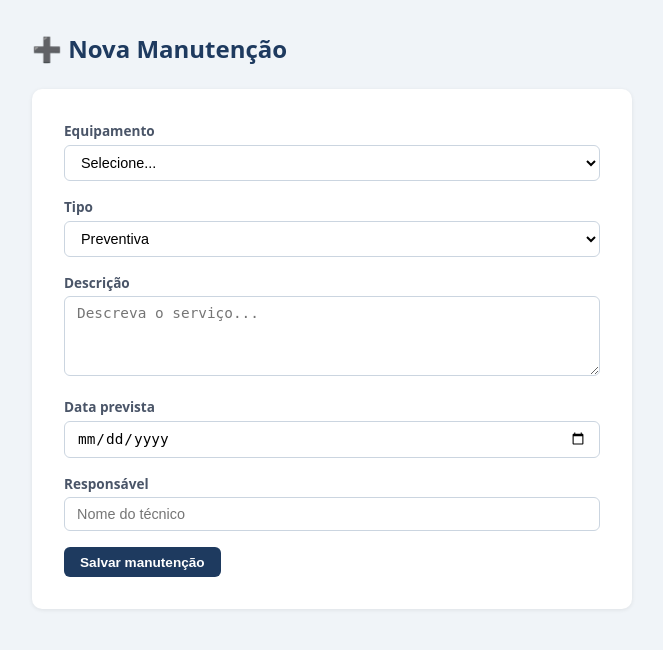
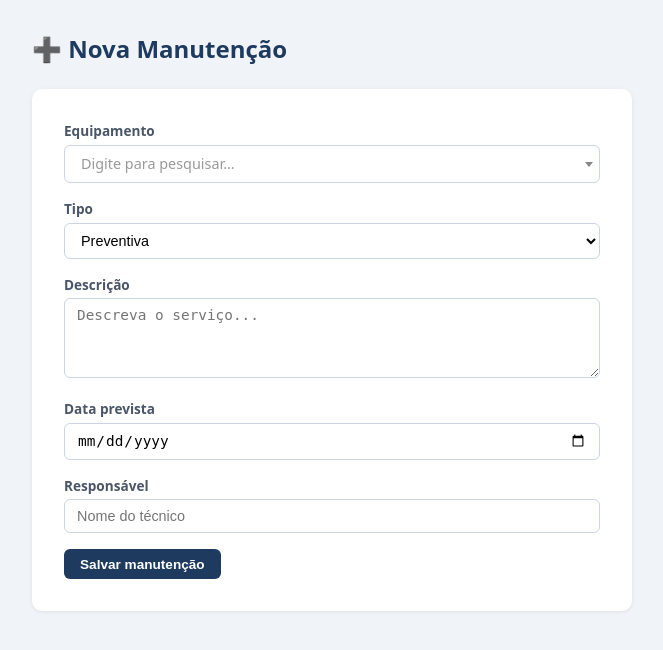
Before and after one commit to CristianoBasto/App_Manuten-o_equipamentos, a Django app: page /manutencoes/cadastrar/ in a window 1280 px wide. Shown: the part 90-740 px from the top of the page, without its empty margins (82-745 px from the left). Run offline with Django 5.2, Linux system fonts and the light colour scheme; a user stored in the database is signed in; data comes from the database, SQL or seed files in the repository; some libraries are stand-ins or nearby versions.

Commit message:
Adicionada funcionalidade de filtrar equipamento quando for criar novo registro de  menutenção

```diff
--- a/sistema_manutencao/manutencao/templates/manutencao/cadastrar_manutencao.html
+++ b/sistema_manutencao/manutencao/templates/manutencao/cadastrar_manutencao.html
@@ -3,6 +3,36 @@
      ================================================ -->
 {% extends "manutencao/base.html" %}
 {% block conteudo %}
+
+<!-- Select2 CSS -->
+<link href="https://cdnjs.cloudflare.com/ajax/libs/select2/4.1.0-rc.0/css/select2.min.css" rel="stylesheet"/>
+<style>
+  /* Integra visual do Select2 com o restante do sistema */
+  .select2-container--default .select2-selection--single {
+    height: 38px;
+    border: 1px solid #cbd5e0;
+    border-radius: 6px;
+    padding: .3rem .5rem;
+    font-size: .9rem;
+  }
+  .select2-container--default .select2-selection--single .select2-selection__arrow {
+    height: 36px;
+  }
+  .select2-container--default .select2-selection--single .select2-selection__rendered {
+    line-height: 26px;
+    color: #1a202c;
+  }
+  .select2-container--default .select2-results__option--highlighted {
+    background-color: #1e3a5f !important;
+  }
+  .select2-search__field {
+    border: 1px solid #cbd5e0 !important;
+    border-radius: 4px !important;
+    padding: .3rem .5rem !important;
+    font-size: .9rem !important;
+  }
+  .select2-container { width: 100% !important; }
+</style>
 
 <h1>➕ Nova Manutenção</h1>
 <div class="form-card">
@@ -10,8 +40,8 @@
     {% csrf_token %}
     <div class="campo">
       <label>Equipamento</label>
-      <select name="equipamento" required>
-        <option value="">Selecione...</option>
+      <select name="equipamento" id="select-equipamento" required>
+        <option value="">Pesquise o equipamento...</option>
         {% for eq in equipamentos %}
         <option value="{{ eq.pk }}">{{ eq.nome }} — {{ eq.localizacao }}</option>
         {% endfor %}
@@ -40,4 +70,20 @@
   </form>
 </div>
 
+<!-- Select2 JS -->
+<script src="https://cdnjs.cloudflare.com/ajax/libs/jquery/3.7.1/jquery.min.js"></script>
+<script src="https://cdnjs.cloudflare.com/ajax/libs/select2/4.1.0-rc.0/js/select2.min.js"></script>
+<script>
+  $(document).ready(function () {
+    $("#select-equipamento").select2({
+      placeholder: "Digite para pesquisar...",
+      allowClear: true,
+      language: {
+        noResults: function () { return "Nenhum equipamento encontrado."; },
+        searching:  function () { return "Pesquisando..."; },
+      }
+    });
+  });
+</script>
+
 {% endblock %}
```
